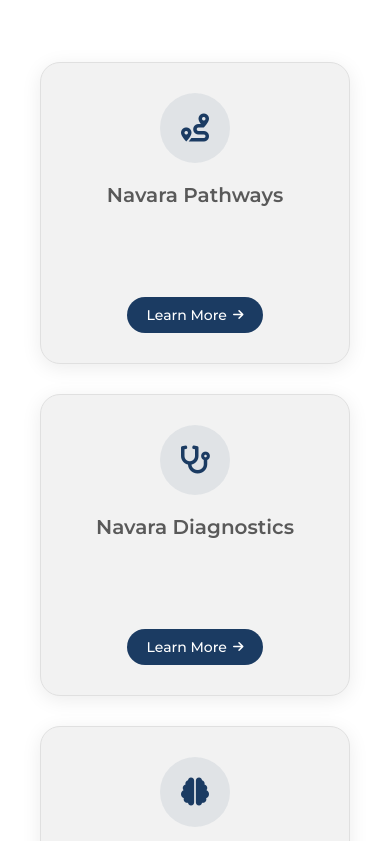
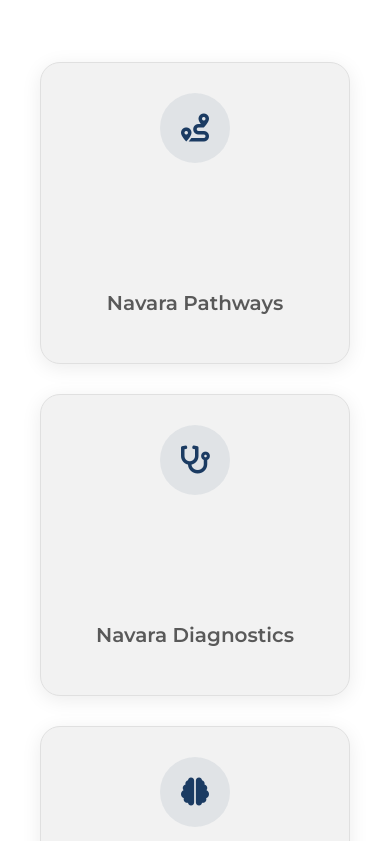
Before and after one commit to Rafibarides/navara-behavioral, a React (Vite) app in the folder navara-site/: page / in a window 390 px wide. Shown: the part 2018-2859 px from the top of the page. Built offline with nearby package versions, Linux system fonts and the light colour scheme; a web font is replaced by a local one.

Commit message:
service adjustments

```diff
--- a/navara-site/src/Components/NavBarMenu.jsx
+++ b/navara-site/src/Components/NavBarMenu.jsx
@@ -143,8 +143,8 @@ const NavBarMenu = ({ isDarkMode = false }) => {
   };
 
   const handleServiceClick = (serviceId, serviceKey) => {
-    navigateToSection(serviceId);
-    setActiveSection(serviceKey);
+    // Navigate directly to the service page
+    navigate(`/${serviceKey}`);
     setIsServicesOpen(false);
     setIsMobileMenuOpen(false);
   };
--- a/navara-site/src/Components/Sections/ServiceCardSection.jsx
+++ b/navara-site/src/Components/Sections/ServiceCardSection.jsx
@@ -227,7 +227,8 @@ const ServiceCardSection = ({ isDarkMode = false }) => {
               {service.title}
             </h3>
 
-            {/* Learn More Button with Arrow */}
+            {/* Learn More Button with Arrow - Only show on desktop */}
+            {!isMobile && (
               <motion.button
                 onClick={() => handleLearnMore(service.section)}
                 style={{
@@ -261,6 +262,7 @@ const ServiceCardSection = ({ isDarkMode = false }) => {
                 Learn More
                 <i className="fas fa-arrow-right" style={{ fontSize: '12px' }} />
               </motion.button>
+            )}
           </motion.div>
         ))}
       </motion.div>
```
Lines whose indentation alone changed are shown as unchanged.
